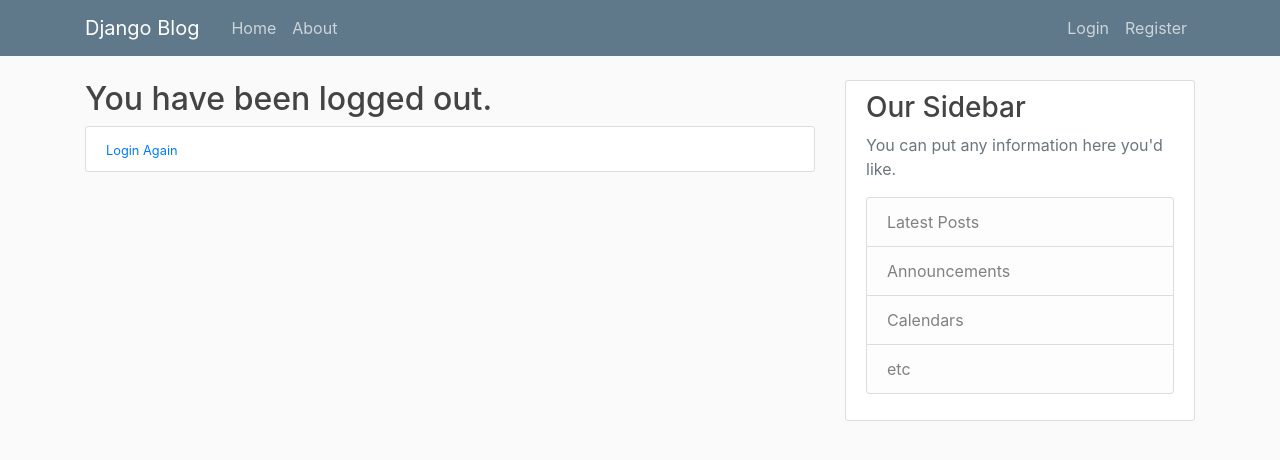
After one commit to pranjanpr/Blogger_Web-App, a Django app: page /logout/ in a window 1280 px wide. The commit adds this page. Shown: the top 460 px of the page. Run offline with Django 3.2, Linux system fonts and the light colour scheme; parts of the project's set-up code (start-up, migrations or seed data) failed here and were passed over; some libraries are stand-ins or nearby versions.

Commit message:
more advanced

```diff
--- a/blog/templates/blog/base.html
+++ b/blog/templates/blog/base.html
@@ -35,8 +35,15 @@
               </div>
               <!-- Navbar Right Side -->
               <div class="navbar-nav">
-                <a class="nav-item nav-link" href="#">Login</a>
-                <a class="nav-item nav-link" href="#">Register</a>
+                {%if user.is_authenticated%}
+                <a class="nav-item nav-link" href="{%url 'profile'%}">Profile</a>
+                <a class="nav-item nav-link" href="{%url 'logout'%}">Logout</a>
+
+
+                {%else%}
+                <a class="nav-item nav-link" href="{%url 'login'%}">Login</a>
+                <a class="nav-item nav-link" href="{%url 'register'%}">Register</a>
+                {%endif%}
               </div>
             </div>
           </div>
--- a/django_project/settings.py
+++ b/django_project/settings.py
@@ -122,3 +122,5 @@
 
 STATIC_URL = '/static/'
 CRISPY_TEMPLATE_PACK='bootstrap4'
+LOGIN_REDIRECT_URL='blog-home'
+LOGIN_URL='login'
--- a/django_project/urls.py
+++ b/django_project/urls.py
@@ -24,4 +24,5 @@
     path('', include('blog.urls')),
     path('login/',auth_views.LoginView.as_view(template_name='users/login.html'),name='login'),
     path('logout/',auth_views.LogoutView.as_view(template_name='users/logout.html'),name='logout'),
+    path('profile/',user_views.profile,name='profile'),
 ]
--- /dev/null
+++ b/users/templates/users/logout.html
@@ -0,0 +1,12 @@
+{%extends "blog/base.html"%}
+
+{%block content%}
+    <h2>You have been logged out.</h2>
+    <div class="content-section">
+
+
+            <small class="text-muted"><a  href="{%url 'login'%}">Login Again</a>
+            </small>
+
+    </div>
+{% endblock content%}
--- /dev/null
+++ b/users/templates/users/profile.html
@@ -0,0 +1,5 @@
+{%extends "blog/base.html"%}
+{%load crispy_forms_tags%}
+{%block content%}
+    <h1>{{user.username}}</h1>
+{% endblock content%}
```
Also changed, not shown: users/views.py (+7 -1 lines), db.sqlite3.
